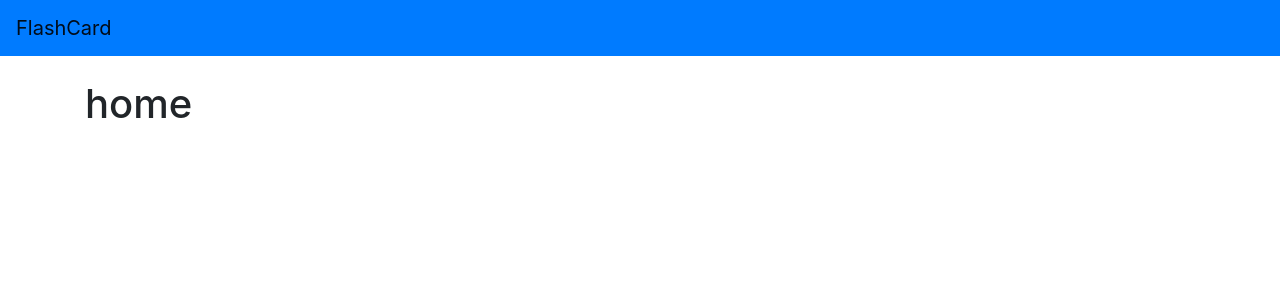
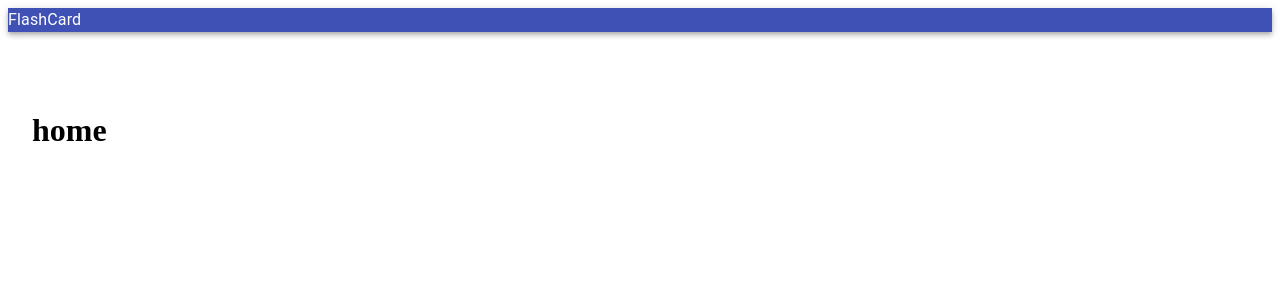
Before and after one commit to juhyun-nam/flashcard, a React (Create React App) app: page / in a window 1280 px wide. Shown: the top 300 px of the page. Built offline with nearby package versions, Linux system fonts and the light colour scheme.

Commit message:
material-ui

```diff
--- a/src/App.tsx
+++ b/src/App.tsx
@@ -1,19 +1,19 @@
-import React, { useState } from 'react';
-// import logo from './logo.svg';
-import Container from 'react-bootstrap/Container';
+import React from 'react';
+// import React, { useState } from 'react';
+import Container from '@material-ui/core/Container';
 
 import Header from './components/Header';
 import Home from './screens/Home';
-import Test from './screens/Test';
+// import Test from './screens/Test';
 
 function App() {
-  const [testType, setTestType] = useState('');
+  // const [testType, setTestType] = useState('');
 
   return (
     <>
       <Header />
       <Container style={{ marginTop: '80px', marginBottom: '80px' }}>
-        {testType ? <Test /> : <Home setTestType={setTestType} />}
+        <Home />
       </Container>
     </>
   );
--- a/src/components/Header.tsx
+++ b/src/components/Header.tsx
@@ -1,10 +1,13 @@
 import React from 'react';
-import Navbar from 'react-bootstrap/Navbar';
+import AppBar from '@material-ui/core/AppBar';
+import Typography from '@material-ui/core/Typography';
 
 export default function Header() {
   return (
-    <Navbar fixed="top" bg="primary">
-      <Navbar.Brand> FlashCard </Navbar.Brand>
-    </Navbar>
+    <AppBar position="static">
+      <Typography>
+        FlashCard
+      </Typography>
+    </AppBar>
   );
 }
--- a/src/index.tsx
+++ b/src/index.tsx
@@ -1,7 +1,6 @@
 import React from 'react';
 import ReactDOM from 'react-dom';
 import App from './App';
-import 'bootstrap/dist/darkly/bootstrap.min.css';
 
 ReactDOM.render(
   <React.StrictMode>
--- a/src/screens/Home.tsx
+++ b/src/screens/Home.tsx
@@ -1,6 +1,6 @@
 import React from 'react';
 
-function Home({ setTestType }) {
+function Home() {
   return (
     <h1>
       home
```
Also changed, not shown: package.json (+3 -4 lines), 12 other files (tests, documents, lock files or other folders).
